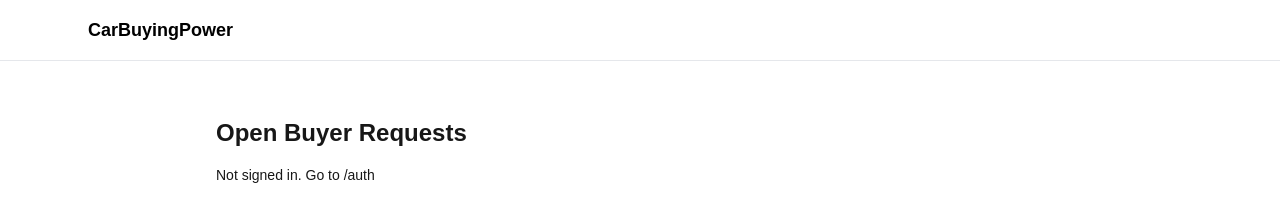
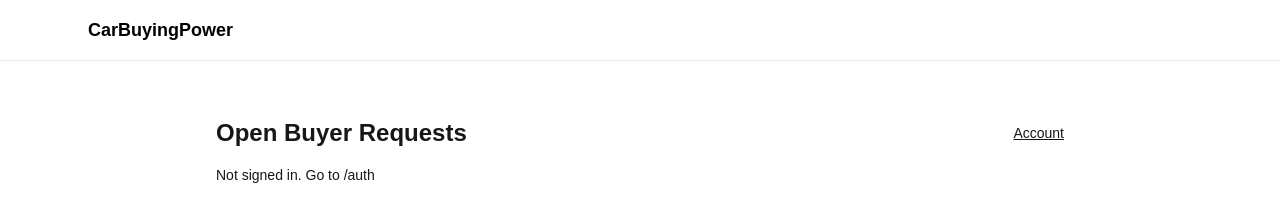
Before and after one commit to smee03/carbuyingpower, a Next.js app: page /dealer/requests in a window 1280 px wide. Shown: the top 203 px of the page. Built offline with nearby package versions, Linux system fonts and the light colour scheme; no server answers.

Commit message:
Add dealer account link and show year ranges in request cards

```diff
--- a/src/app/dealer/requests/page.tsx
+++ b/src/app/dealer/requests/page.tsx
@@ -58,7 +58,12 @@ export default function DealerRequestsPage() {
 
   return (
     <main className="p-6 max-w-4xl mx-auto space-y-4">
-      <h1 className="text-2xl font-semibold">Open Buyer Requests</h1>
+      <div className="flex items-center justify-between">
+        <h1 className="text-2xl font-semibold">Open Buyer Requests</h1>
+        <Link href="/dealer/account" className="underline text-sm">
+          Account
+        </Link>
+      </div>
 
       {msg && <p className="text-sm">{msg}</p>}
       {loading && <p>Loading…</p>}
@@ -72,7 +77,11 @@ export default function DealerRequestsPage() {
           <div key={r.id} className="border p-4">
             <div className="flex items-center justify-between">
               <div className="font-medium">
-                {r.make || r.desired_models}{r.model ? ` ${r.model}` : ''} {r.condition === 'new' && (r.year_min || r.year_max) ? `(${r.year_min && r.year_max ? `${r.year_min}–${r.year_max}` : `${r.year_min ?? r.year_max}`})` : `(${r.condition})`}
+                {r.make || r.desired_models}
+                {r.model ? ` ${r.model}` : ""}{" "}
+                {r.year_min || r.year_max
+                  ? `(${r.year_min && r.year_max ? `${r.year_min}–${r.year_max}` : `${r.year_min ?? r.year_max}`})`
+                  : `(${r.condition})`}
               </div>
               <Link
                 className="border px-3 py-1"
```
